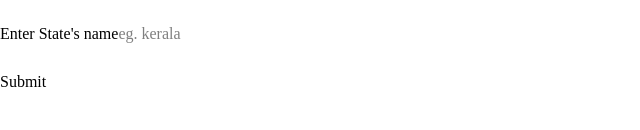
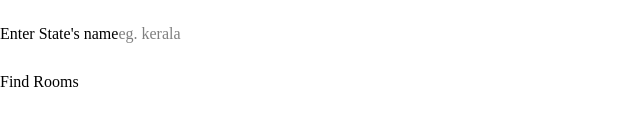
Before and after one commit to RishabhBhatt01/roommate.in, a React (Vite) app in the folder Frontend/: page /user-address in a window 1280 px wide. Shown: the part 170-300 px from the top of the page, without its empty margins (0-640 px from the left). Built offline with nearby package versions, Linux system fonts and the light colour scheme.

Commit message:
minor updated in userAddress

```diff
--- a/Frontend/src/components/UserAddress.jsx
+++ b/Frontend/src/components/UserAddress.jsx
@@ -80,7 +80,7 @@ const UserAddress = () =>{
       /><br /><br />
 
 
-      <button type="submit">Submit</button>
+      <button type="submit">Find Rooms</button>
     </form>
   )
 
```
